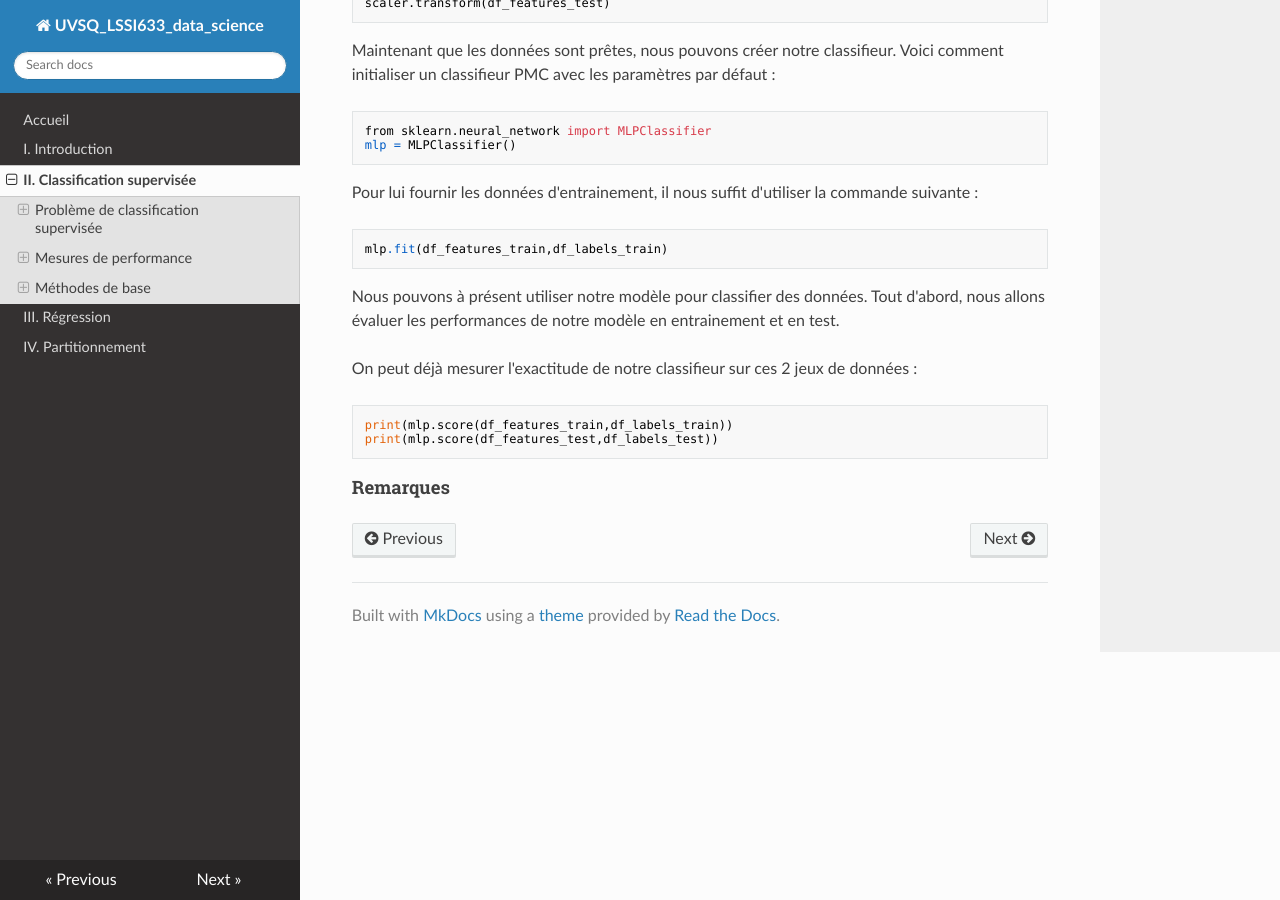
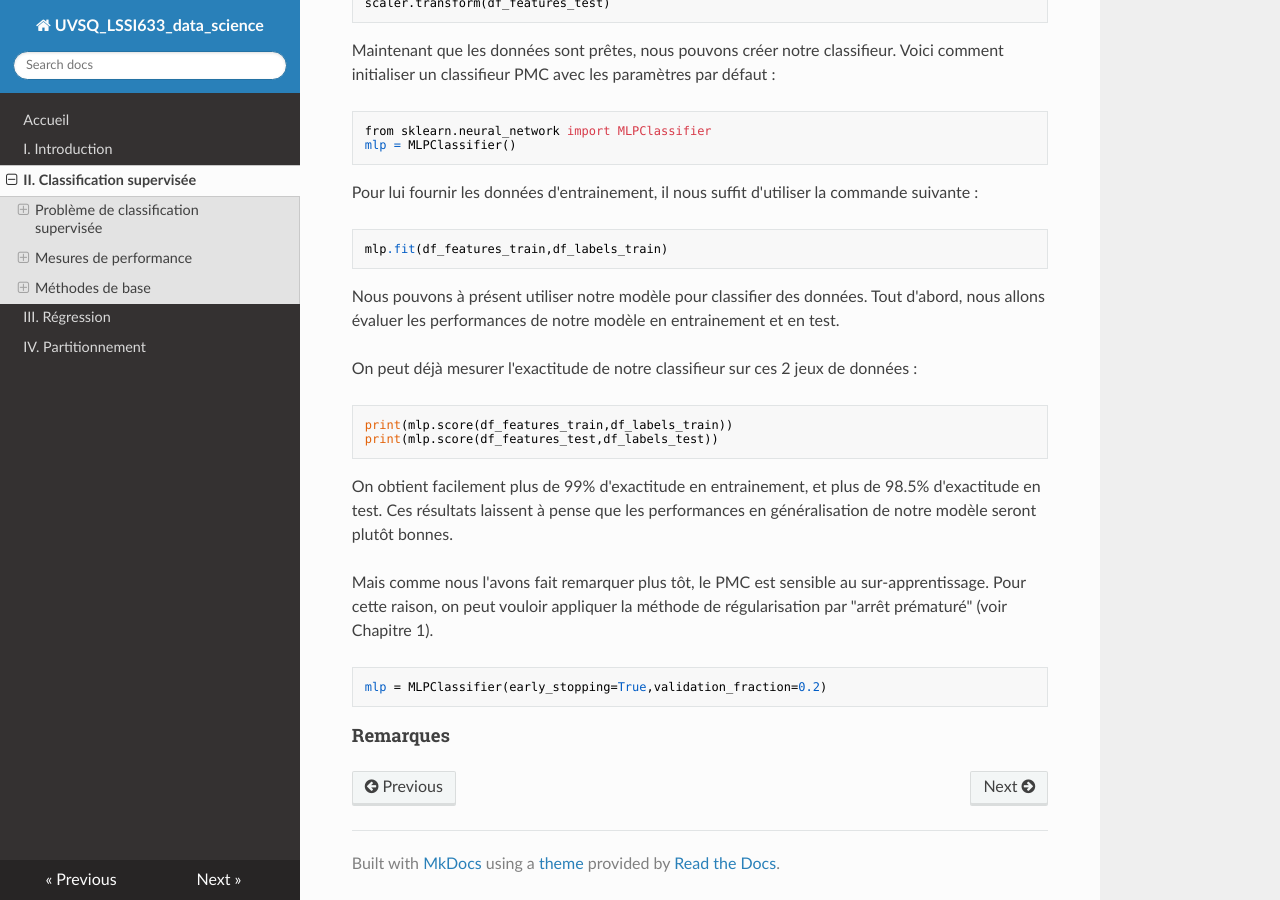
Before and after one commit to NicOudart/UVSQ_LSSI633_data_science, an MkDocs documentation site: the page built from docs/Chap2_Classification_supervisee.md, in a window 1280 px wide and 900 px high, scrolled down 42108 px. Built offline with MkDocs 1.6.1, drawn with Linux system fonts in a browser that asks for light colours; nearby versions of some CDN libraries; some of the changed text lies outside the part shown.

Commit message:
-Progress on Chapter 2.

```diff
--- a/docs/Chap2_Classification_supervisee.md
+++ b/docs/Chap2_Classification_supervisee.md
@@ -1220,7 +1220,7 @@ Voici les hyperparamètres par défaut de l'implémentation Scikit-Learn du PMC
 
 * Le taux d'apprentissage pour la descente de gradient : 0.001
 
-* Le nombre d'époques d'apprentissage : 200 (par défaut sans early-stopping, mais on peut l'activer)
+* Le nombre maximum d'époques d'apprentissage : 200 (par défaut sans arrêt prématuré, mais on peut l'activer)
 
 * La fonction de coût : Log-loss (non modifiable)
 
@@ -1296,6 +1296,16 @@ print(mlp.score(df_features_train,df_labels_train))
 print(mlp.score(df_features_test,df_labels_test))
 ~~~
 
+On obtient facilement plus de 99% d'exactitude en entrainement, et plus de 98.5% d'exactitude en test.
+Ces résultats laissent à pense que les performances en généralisation de notre modèle seront plutôt bonnes.
+
+Mais comme nous l'avons fait remarquer plus tôt, le PMC est sensible au sur-apprentissage.
+Pour cette raison, on peut vouloir appliquer la méthode de régularisation par "arrêt prématuré" (voir Chapitre 1).
 
 
+
+~~~
+mlp = MLPClassifier(early_stopping=True,validation_fraction=0.2)
+~~~
+
 #### Remarques
```
Also changed, not shown: other parts of docs/Chap2_Classification_supervisee.md (+1 -1 lines).
